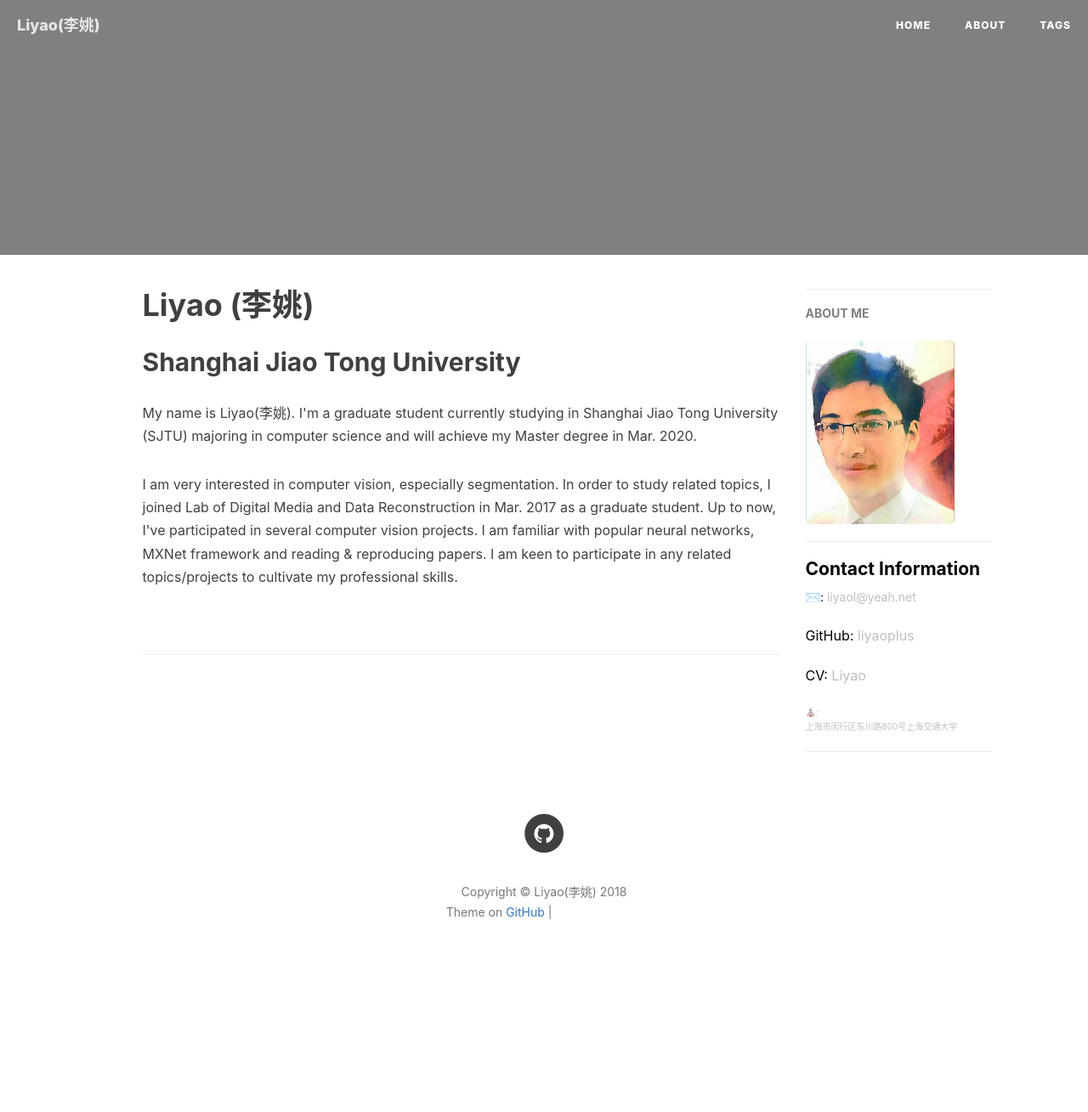
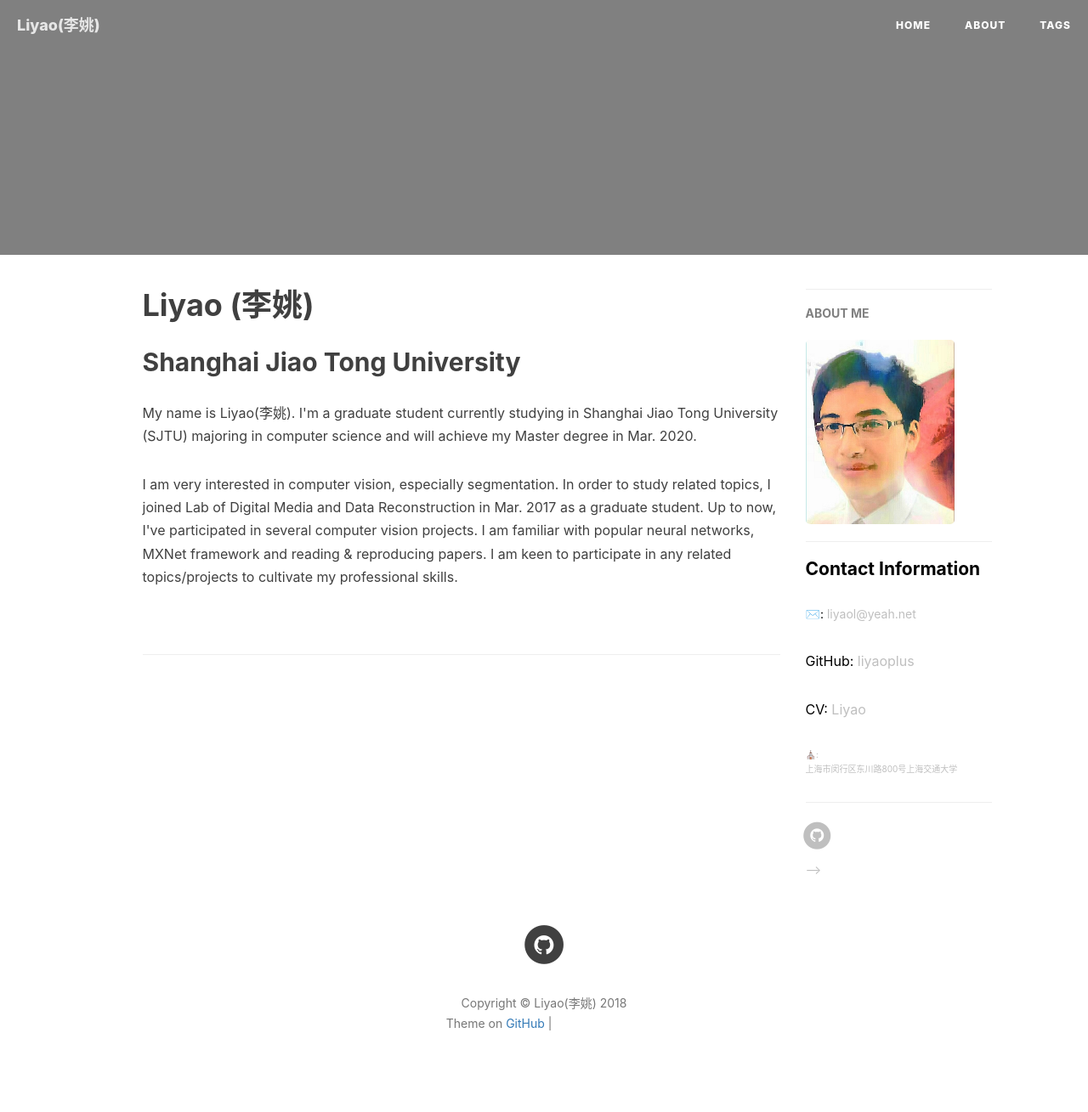
Before and after one commit to liyaoplus/liyaoplus.github.io, a Jekyll site: the page built from index.html, in a window 1280 px wide. Shown: the whole page at 85% size. Built offline with Jekyll 4.4.1, drawn with Linux system fonts in a browser that asks for light colours; nearby versions of some CDN libraries; the list of posts is cut into pages by our own code; comment, search, counter and statistics services are not loaded; before the commit the page ends 1178 px from its top, so only the background shows below that; grey boxes are pictures that could not be loaded.

Commit message:
Update page.html

```diff
--- a/_layouts/page.html
+++ b/_layouts/page.html
@@ -114,7 +114,11 @@
                         {% if site.sidebar-about-description %}
                             <p>{{site.sidebar-about-description}}</p>
                         {% endif %}
-                        <!-- SNS Link -->
+		    </div>
+                </section>
+
+		<!-- Contack Information -->
+		<section>
 			<hr>
 			<h4 style="color:black;">Contact Information</h4>
                         {% if site.email %}
@@ -130,7 +134,11 @@
 			    <p style="font-size:10px;">⛪:<br/>{{site.address}}</p>
                         {% endif %}
 			<hr>
-			<!--
+		</section>
+		<!--
+		<!-- SNS Link -->
+		<section>
+		    <div class="short-about">
                         <ul class="list-inline">
                             {% if site.RSS %}
                             <li>
@@ -203,9 +211,9 @@
                             </li>
                             {% endif %}
                         </ul>
-			-->
                     </div>
                 </section>
+		-->
                 <!-- Friends Blog -->
                 {% if site.friends %}
                 <hr>
```
